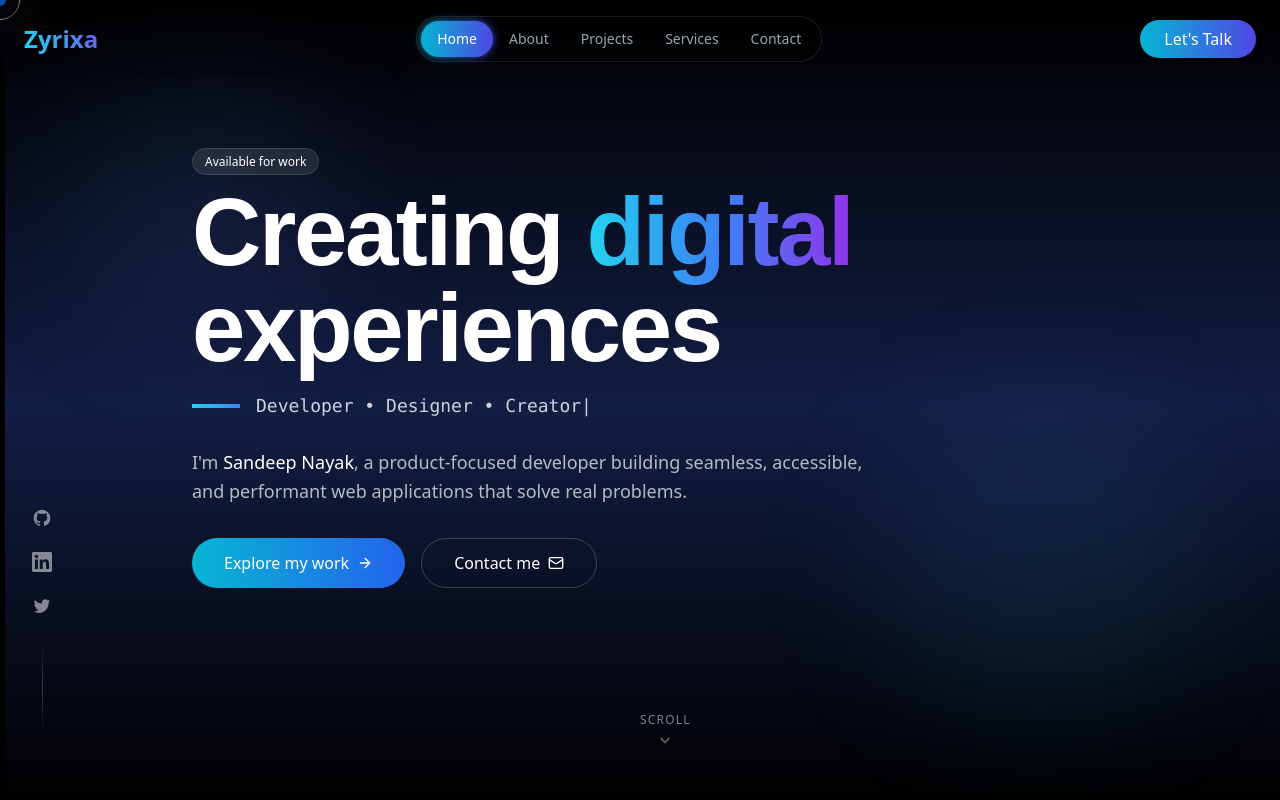
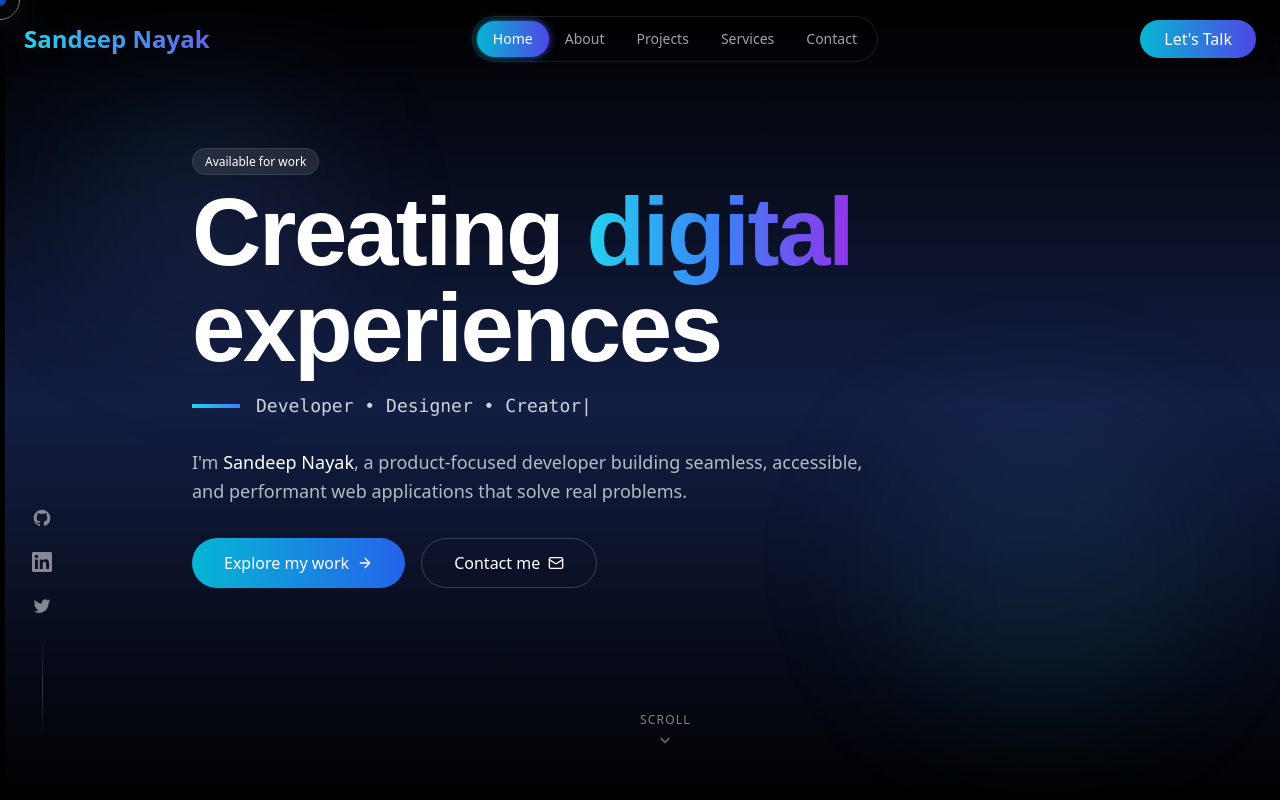
Before and after one commit to 10sandeep/Freelancing--Portfolio-Website, a React (Vite) app: page / in a window 1280 px wide. Shown: the top 800 px of the page. Built offline with nearby package versions, Linux system fonts and the light colour scheme.

Commit message:
added name

```diff
--- a/index.html
+++ b/index.html
@@ -13,7 +13,7 @@
       content="portfolio, web development, design, projects, freelance"
     />
     <meta name="author" content="Sandeep Nayak" />
-    <title>Zyrixa | Professional Portfolio</title>
+    <title>Sandeep Nayak| Professional Portfolio</title>
     <link
       href="https://fonts.googleapis.com/css2?family=Exo:wght@400;600;700&display=swap"
       rel="stylesheet"
--- a/src/components/Header.tsx
+++ b/src/components/Header.tsx
@@ -70,7 +70,7 @@ const Header: React.FC = () => {
           <a href="#home" className="relative text-2xl font-bold">
 
             <span className="bg-gradient-to-r from-cyan-400 to-indigo-500 bg-clip-text text-transparent">
-            Zyrixa
+            Sandeep Nayak
             </span>
             <div className="absolute -bottom-1 left-0 w-full h-0.5 bg-gradient-to-r from-cyan-400 to-indigo-500 transform scale-x-0 group-hover:scale-x-100 transition-transform duration-300"></div>
           </a>
```
